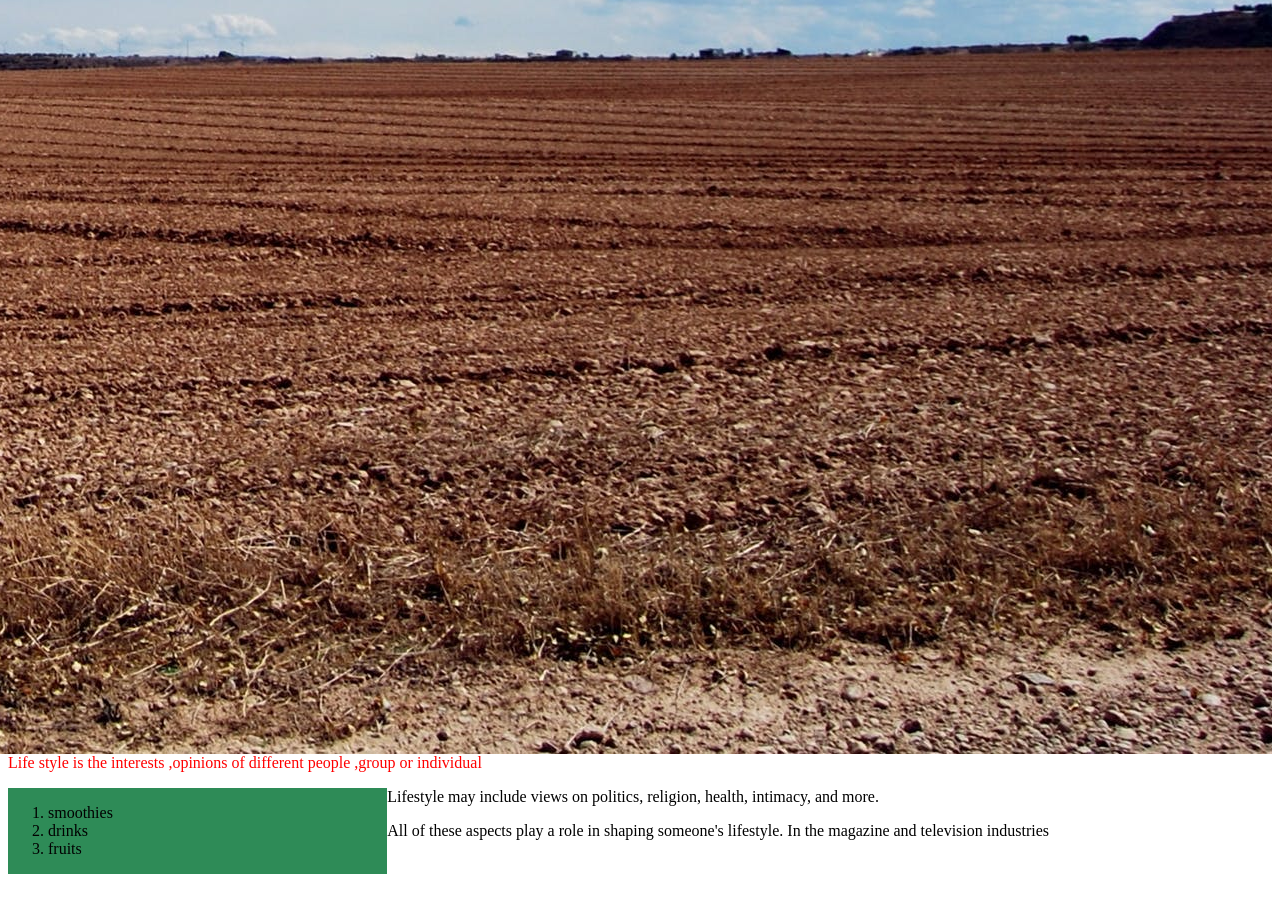
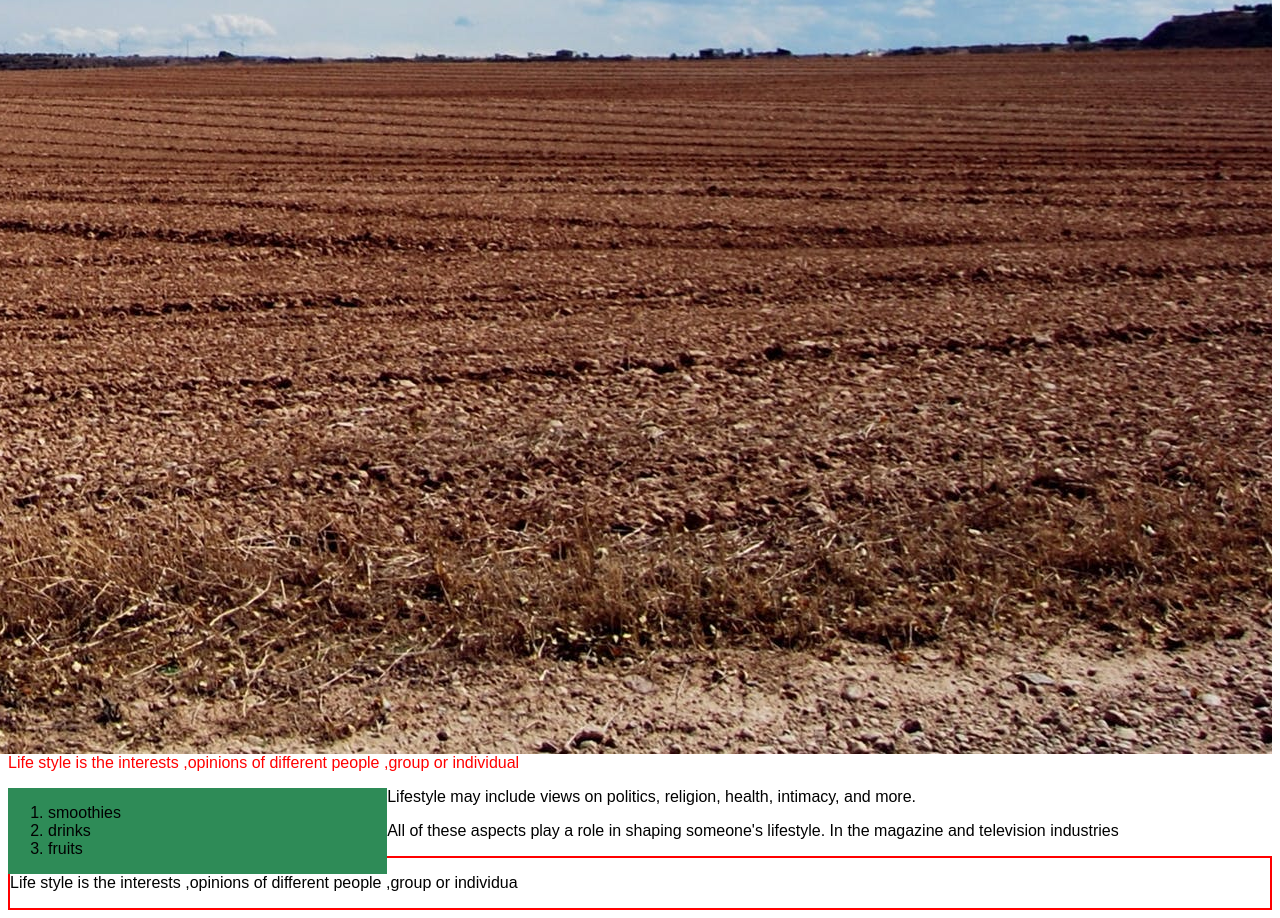
Before and after one commit to catherine244/favourite, a plain HTML site: page index.html in a window 1280 px wide. Shown: the part 1576-2494 px from the top of the page. Before the commit the page ends 2450 px from the top, so only its background shows below. Drawn offline with Linux system fonts and the light colour scheme.

Commit message:
changed some styling

```diff
--- a/index.html
+++ b/index.html
@@ -26,5 +26,8 @@
           <p>All of these aspects play a role in shaping someone's lifestyle. In the magazine and television industries</p>
       </div>
   </div>
+  <div class="text-box">
+      <p> Life style is the interests ,opinions of different people ,group or individua</p>
+  </div>
 </body>
 </html>
--- a/style.css
+++ b/style.css
@@ -15,3 +15,10 @@ img{
     color:blue;
     float: left;
 }
+.text-box{
+    border: blue;
+    border:2px solid red
+}
+body{
+    font-family: fantasy;
+}
```
